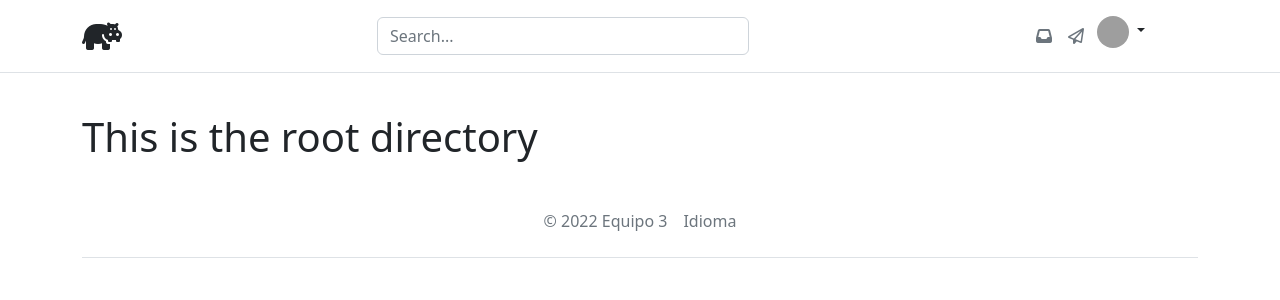
After one commit to GabrielB1606/ATI-I-2022--Equipo-3, a Flask app: page /chat in a window 1280 px wide. The commit adds this page. Shown: the top 300 px of the page. Run offline with Flask 2, Linux system fonts and the light colour scheme; some libraries are stand-ins or nearby versions; grey boxes are pictures that could not be loaded.

Commit message:
empty templates and drivers

```diff
--- a/src/app.py
+++ b/src/app.py
@@ -18,6 +18,36 @@ def get_db():
 @app.route('/')
 def index():
     return render_template("index.html")
+
+# login route
+@app.route('/login')
+def login():
+    return render_template("login.html")
+
+# profile route
+@app.route('/user')
+def profile():
+    return render_template("profile.html")
+
+# chat route
+@app.route('/chat')
+def chat():
+    return render_template("chat.html")
+
+# config route
+@app.route('/config')
+def config_page():
+    return render_template("config.html")
+
+# updates route
+@app.route('/notifications')
+def notifications():
+    return render_template("notifications.html")
+
+# search all users route
+@app.route('/search')
+def search_users():
+    return render_template("search.html")
 
 # demo for fetching mongoDB data
 @app.route('/listUsers')
--- /dev/null
+++ b/templates/chat.html
@@ -0,0 +1,5 @@
+{% extends 'base.html' %}
+
+{% block content %}
+    <h1>This is the root directory</h1>
+{% endblock %}
--- /dev/null
+++ b/templates/config.html
@@ -0,0 +1,5 @@
+{% extends 'base.html' %}
+
+{% block content %}
+    <h1>This is the root directory</h1>
+{% endblock %}
--- a/templates/footer.html
+++ b/templates/footer.html
@@ -1,12 +1,10 @@
 <div class="container">
     <footer class="py-3 my-4">
         <ul class="nav justify-content-center border-bottom pb-3 mb-3">
-            <li class="nav-item"><a href="#" class="nav-link px-2 text-muted">Home</a></li>
-            <li class="nav-item"><a href="#" class="nav-link px-2 text-muted">Features</a></li>
-            <li class="nav-item"><a href="#" class="nav-link px-2 text-muted">Pricing</a></li>
-            <li class="nav-item"><a href="#" class="nav-link px-2 text-muted">FAQs</a></li>
-            <li class="nav-item"><a href="#" class="nav-link px-2 text-muted">About</a></li>
+            <li class="nav-item"><a href="#" class="nav-link px-2 text-muted">© 2022 Equipo 3</a></li>
+            <li class="nav-item"><a href="#" class="nav-link px-2 text-muted">Idioma</a></li>
         </ul>
-        <p class="text-center text-muted">© 2022 Equipo 3</p>
+        <!-- <p class="text-center text-muted">Idioma</p>
+        <p class="text-center text-muted">© 2022 Equipo 3</p> -->
     </footer>
 </div>
--- /dev/null
+++ b/templates/login.html
@@ -0,0 +1,5 @@
+{% extends 'base.html' %}
+
+{% block content %}
+    <h1>This is the root directory</h1>
+{% endblock %}
--- /dev/null
+++ b/templates/notifications.html
@@ -0,0 +1,5 @@
+{% extends 'base.html' %}
+
+{% block content %}
+    <h1>This is the root directory</h1>
+{% endblock %}
--- /dev/null
+++ b/templates/profile.html
@@ -0,0 +1,5 @@
+{% extends 'base.html' %}
+
+{% block content %}
+    <h1>This is the root directory</h1>
+{% endblock %}
--- /dev/null
+++ b/templates/search.html
@@ -0,0 +1,5 @@
+{% extends 'base.html' %}
+
+{% block content %}
+    <h1>This is the root directory</h1>
+{% endblock %}
```
